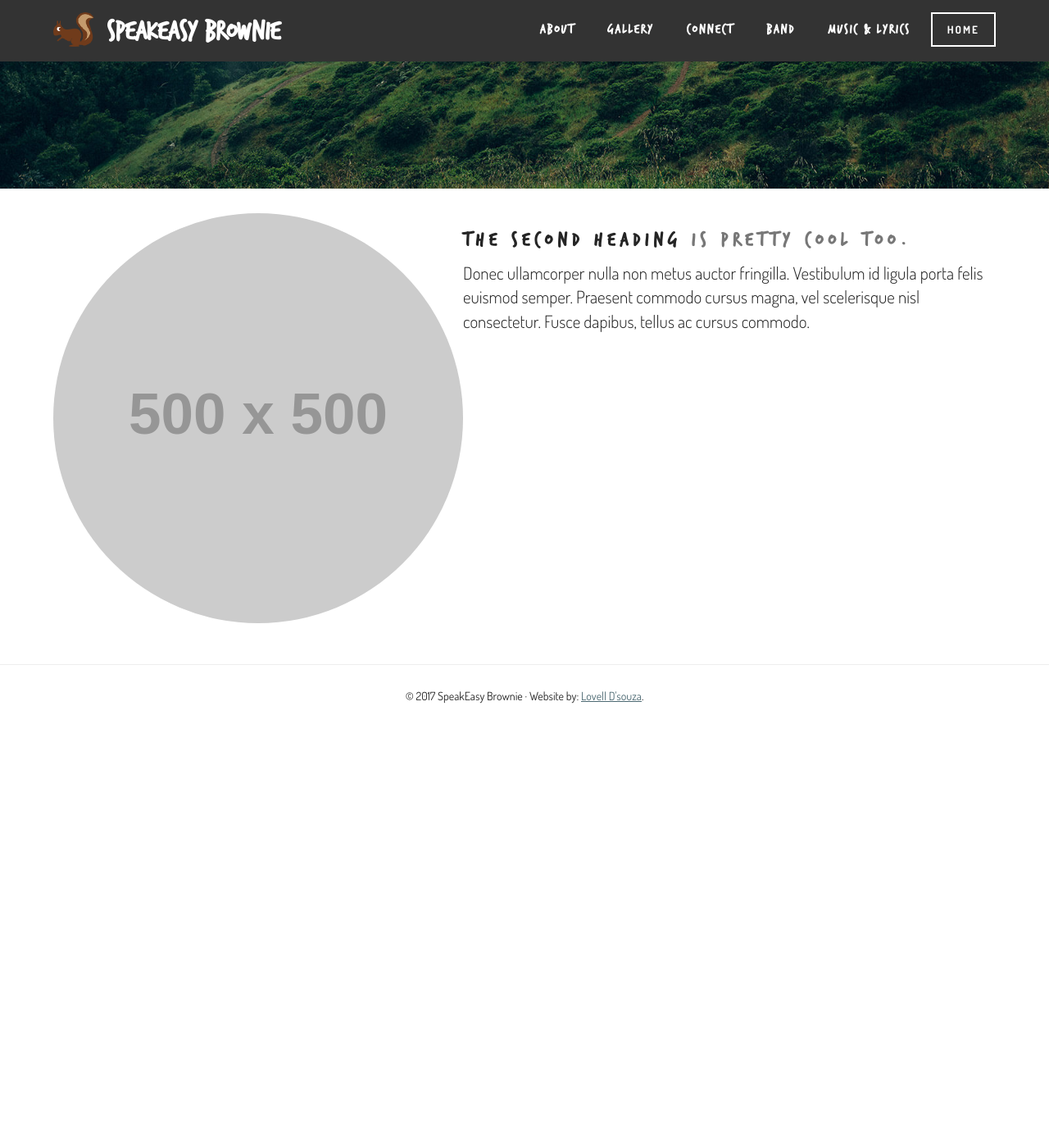
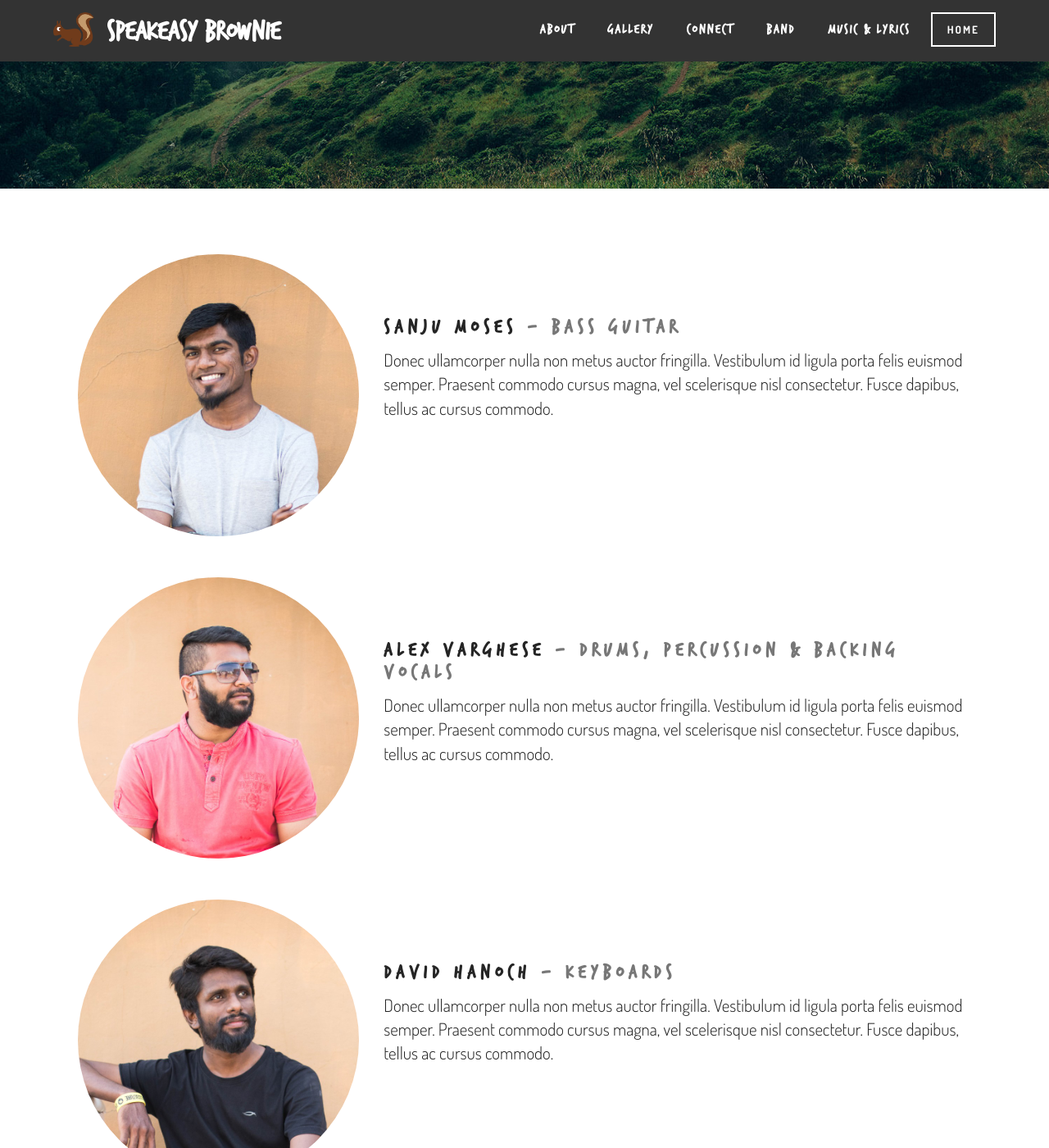
Before and after one commit to lovelldies/speakeasybrownie, a Jekyll site: the page built from band.html, in a window 1280 px wide and 1400 px high, scrolled down 385 px. Shown: the whole window at 82% size. Built offline with Jekyll 4.4.1, drawn with Linux system fonts in a browser that asks for light colours; before the commit the page ends 1268 px from its top, so only the background shows below that; some of the changed text lies outside the part shown.

Commit message:
Some more changes

```diff
--- a/_includes/home-gallery.html
+++ b/_includes/home-gallery.html
@@ -1,4 +1,4 @@
-<section class="mbr-gallery mbr-section mbr-section--no-padding"style="background-color: rgb(0, 0, 0);">
+<section class="mbr-gallery mbr-section mbr-section--no-padding" style="background-color: rgb(0, 0, 0);">
     <!-- Gallery -->
     <div class=" container mbr-gallery-layout-default" style="padding-top: 0px; padding-bottom: 93px;">
         <div>
--- a/_layouts/default.html
+++ b/_layouts/default.html
@@ -31,8 +31,8 @@
     <nav class="navbar navbar-dropdown bg-color transparent navbar-fixed-top">
       <div class="container">
         <div class="navbar-brand">
-          <a href="{{ site.baseurl }}" class="navbar-logo"><img src="{{ site.baseurl }}/assets/images/favicon-big-153x128.png" alt="SpeakEasy Brownie" title="SpeakEasy Brownie - Homepage"></a>
-          <a class="text-white" href="{{ site.baseurl }}">SPEAKEASY BROWNIE</a>
+          <a href="{{ site.baseurl }}/" class="navbar-logo"><img src="{{ site.baseurl }}/assets/images/favicon-big-153x128.png" alt="SpeakEasy Brownie" title="SpeakEasy Brownie - Homepage"></a>
+          <a class="text-white" href="{{ site.baseurl }}/">SPEAKEASY BROWNIE</a>
         </div>
 
         <button class="navbar-toggler pull-xs-right hidden-md-up" type="button" data-toggle="collapse" data-target="#exCollapsingNavbar">
--- a/band.html
+++ b/band.html
@@ -5,7 +5,14 @@ description: Lorem Ipsum has been the industry's standard dummy text ever since
 bgimg: slide3.jpg
 permalink: /band/
 ---
-
+<style type="text/css">
+.band-member-div {
+  margin: 50px 0;
+}
+.band-member-text {
+  margin-top: 5%;
+}
+</style>
 <div id="band">
   <div class="jumbotron" style="background-image: url('{{ site.baseurl }}/assets/images/{{ page.bgimg }}');">
     <div class="container">
@@ -14,11 +21,57 @@ permalink: /band/
     </div>
   </div>
   <div class="container" style="margin-bottom: 50px;">
-    <div class="row">
-
-        <img class="featurette-image img-circle img-responsive pull-left" src="http://placehold.it/500x500">
-        <h2 class="featurette-heading">The Second Heading
-            <span class="text-muted">Is Pretty Cool Too.</span>
+    <div class="row band-member-div">
+      <div class="col-md-4">
+        <img class="featurette-image img-circle img-responsive pull-left" src="{{ site.baseurl }}/assets/images/band/sanju-moses.jpg" >
+      </div>
+      <div class="col-md-8 band-member-text">
+        <h2 class="featurette-heading">Sanju Moses
+          <span class="text-muted">&ndash; Bass Guitar</span>
+        </h2>
+        <p class="lead">Donec ullamcorper nulla non metus auctor fringilla. Vestibulum id ligula porta felis euismod semper. Praesent commodo cursus magna, vel scelerisque nisl consectetur. Fusce dapibus, tellus ac cursus commodo.</p>
+      </div>
+    </div>
+    <div class="row band-member-div">
+      <div class="col-md-4">
+        <img class="featurette-image img-circle img-responsive pull-left" src="{{ site.baseurl }}/assets/images/band/alex-varghese.jpg" >
+      </div>
+      <div class="col-md-8 band-member-text">
+        <h2 class="featurette-heading">Alex Varghese
+          <span class="text-muted">&ndash; Drums, Percussion &amp; Backing Vocals</span>
+        </h2>
+        <p class="lead">Donec ullamcorper nulla non metus auctor fringilla. Vestibulum id ligula porta felis euismod semper. Praesent commodo cursus magna, vel scelerisque nisl consectetur. Fusce dapibus, tellus ac cursus commodo.</p>
+      </div>
+    </div>
+    <div class="row band-member-div">
+      <div class="col-md-4">
+        <img class="featurette-image img-circle img-responsive pull-left" src="{{ site.baseurl }}/assets/images/band/david-hanoch.jpg" >
+      </div>
+      <div class="col-md-8 band-member-text">
+        <h2 class="featurette-heading">David Hanoch
+          <span class="text-muted">&ndash; Keyboards</span>
+        </h2>
+        <p class="lead">Donec ullamcorper nulla non metus auctor fringilla. Vestibulum id ligula porta felis euismod semper. Praesent commodo cursus magna, vel scelerisque nisl consectetur. Fusce dapibus, tellus ac cursus commodo.</p>
+      </div>
+    </div>
+    <div class="row band-member-div">
+      <div class="col-md-4">
+        <img class="featurette-image img-circle img-responsive pull-left" src="{{ site.baseurl }}/assets/images/band/jonathan-edward.jpg" >
+      </div>
+      <div class="col-md-8 band-member-text">
+        <h2 class="featurette-heading">Jonathan Edward
+          <span class="text-muted">&ndash; Guitars &amp; Backing Vocals</span>
+        </h2>
+        <p class="lead">Donec ullamcorper nulla non metus auctor fringilla. Vestibulum id ligula porta felis euismod semper. Praesent commodo cursus magna, vel scelerisque nisl consectetur. Fusce dapibus, tellus ac cursus commodo.</p>
+      </div>
+    </div>
+    <div class="row band-member-div">
+      <div class="col-md-4">
+        <img class="featurette-image img-circle img-responsive pull-left" src="{{ site.baseurl }}/assets/images/band/adarsh-varghese.jpg" >
+      </div>
+      <div class="col-md-8 band-member-text">
+        <h2 class="featurette-heading">Adarsh Varghese
+          <span class="text-muted">&ndash; Vocals &amp; Guitars</span>
         </h2>
         <p class="lead">Donec ullamcorper nulla non metus auctor fringilla. Vestibulum id ligula porta felis euismod semper. Praesent commodo cursus magna, vel scelerisque nisl consectetur. Fusce dapibus, tellus ac cursus commodo.</p>
       </div>
--- a/lyrics.html
+++ b/lyrics.html
@@ -17,9 +17,9 @@ permalink: /lyrics/
   <div class="container" style="margin-bottom: 50px;">
     <div class="row">
       {% for post in site.posts %}
-      <div class="col-md-4">
+      <div class="col-md-4" style="padding-bottom: 50px;">
         <h2>{{ post.title }}</h2>
-        <p>{{ post.description }}</p>
+        <p style="margin:20px 0;">{{ post.description }}</p>
         <p><a class="btn btn-default" href="{{ site.baseurl }}{{ post.url }}" role="button">View &raquo;</a></p>
       </div>
       {% endfor %}
```
Also changed, not shown: index.html (+24 -10 lines), assets/images/band/adarsh-varghese.jpg (added), assets/images/band/alex-varghese.jpg (added), assets/images/band/david-hanoch.jpg (added), assets/images/band/jonathan-edward.jpg (added), assets/images/band/sanju-moses.jpg (added), assets/images/the-band.jpg (added), assets/images/the-name.jpg (added), assets/images/the-sound.jpg (added), 1 other file.
